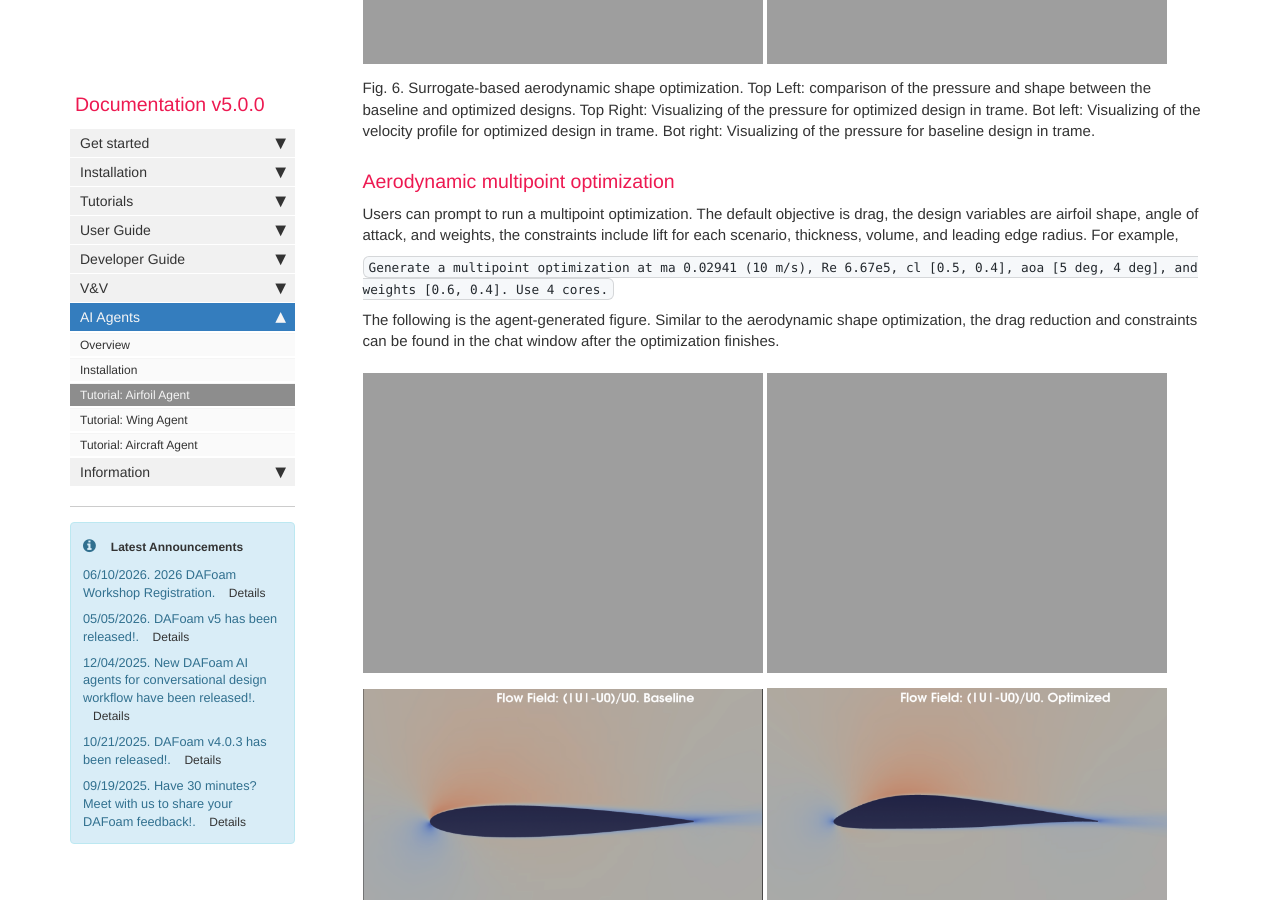
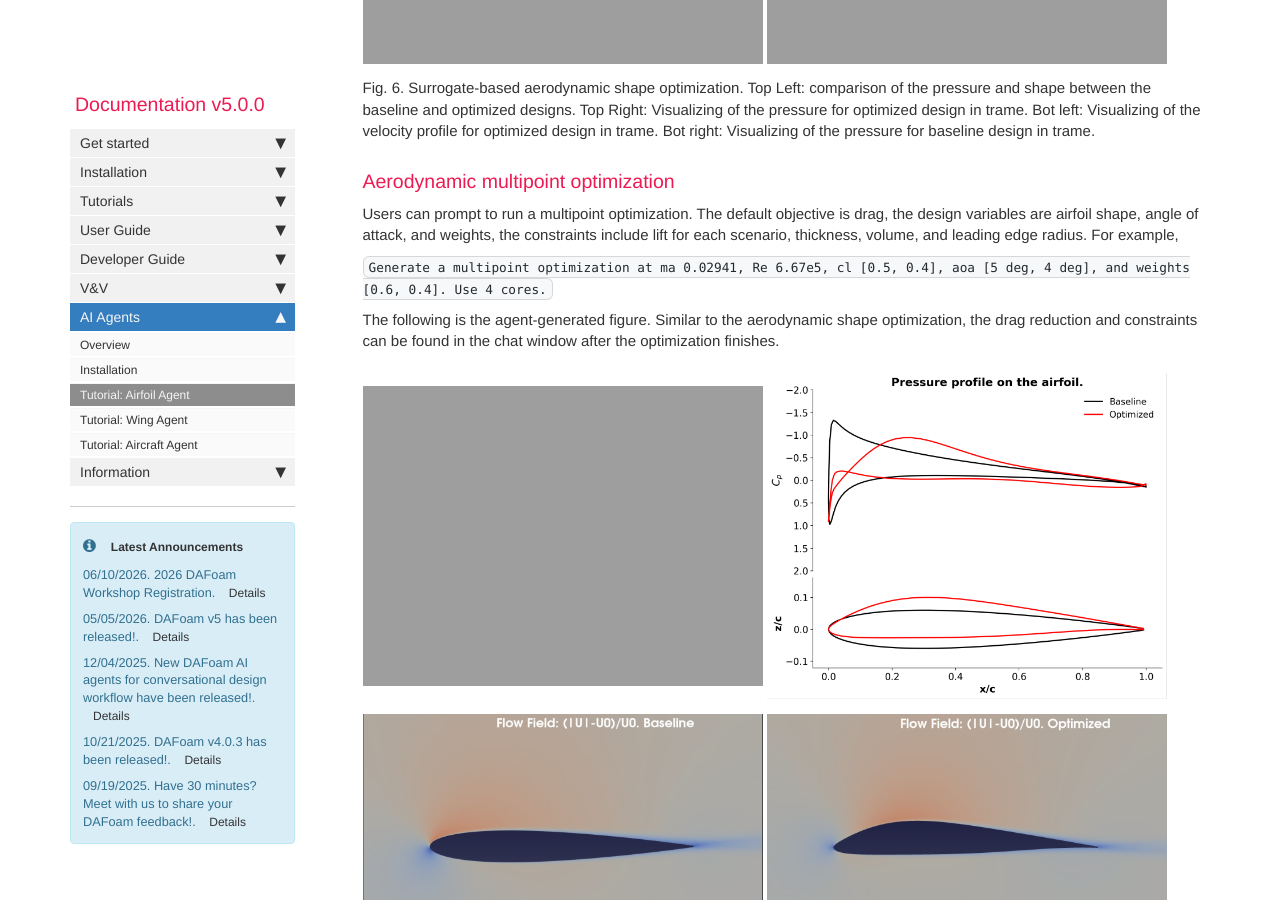
Before and after one commit to DAFoam/DAFoam.github.io, a Jekyll site: the page built from pages/mydoc/mydoc_ai_agent_airfoil.md, in a window 1280 px wide and 900 px high, scrolled down 7047 px. Built offline with Jekyll 4.4.1, drawn with Linux system fonts in a browser that asks for light colours; comment, search, counter and statistics services are not loaded.

Commit message:
Update mydoc_ai_agent_airfoil.md

```diff
--- a/pages/mydoc/mydoc_ai_agent_airfoil.md
+++ b/pages/mydoc/mydoc_ai_agent_airfoil.md
@@ -448,12 +448,12 @@ Fig. 6. Surrogate-based aerodynamic shape optimization. Top Left: comparison of
 
 Users can prompt to run a multipoint optimization. The default objective is drag, the design variables are airfoil shape, angle of attack, and weights, the constraints include lift for each scenario, thickness, volume, and leading edge radius. For example,
 
-`Generate a multipoint optimization at ma 0.02941 (10 m/s), Re 6.67e5, cl [0.5, 0.4], aoa [5 deg, 4 deg], and weights [0.6, 0.4]. Use 4 cores.`
+`Generate a multipoint optimization at ma 0.02941, Re 6.67e5, cl [0.5, 0.4], aoa [5 deg, 4 deg], and weights [0.6, 0.4]. Use 4 cores.`
 
 The following is the agent-generated figure. Similar to the aerodynamic shape optimization, the drag reduction and constraints can be found in the chat window after the optimization finishes.
 
 <img src="{{ site.url }}{{ site.baseurl }}/images/tutorials/AI-airfoil-multipoint-mesh.png" style="width:400px !important;" />
-<img src="{{ site.url }}{{ site.baseurl }}/images/tutorials/AI-airfoil-multipoint-presure-profile.png" style="width:400px !important;" />
+<img src="{{ site.url }}{{ site.baseurl }}/images/tutorials/AI-airfoil-multipoint-pressure-profile.png" style="width:400px !important;" />
 <img src="{{ site.url }}{{ site.baseurl }}/images/tutorials/AI-airfoil-multipoint-flowfield-baseline.png" style="width:400px !important;" />
 <img src="{{ site.url }}{{ site.baseurl }}/images/tutorials/AI-airfoil-multipoint-flowfield-optimized.png" style="width:400px !important;" />
 
```
